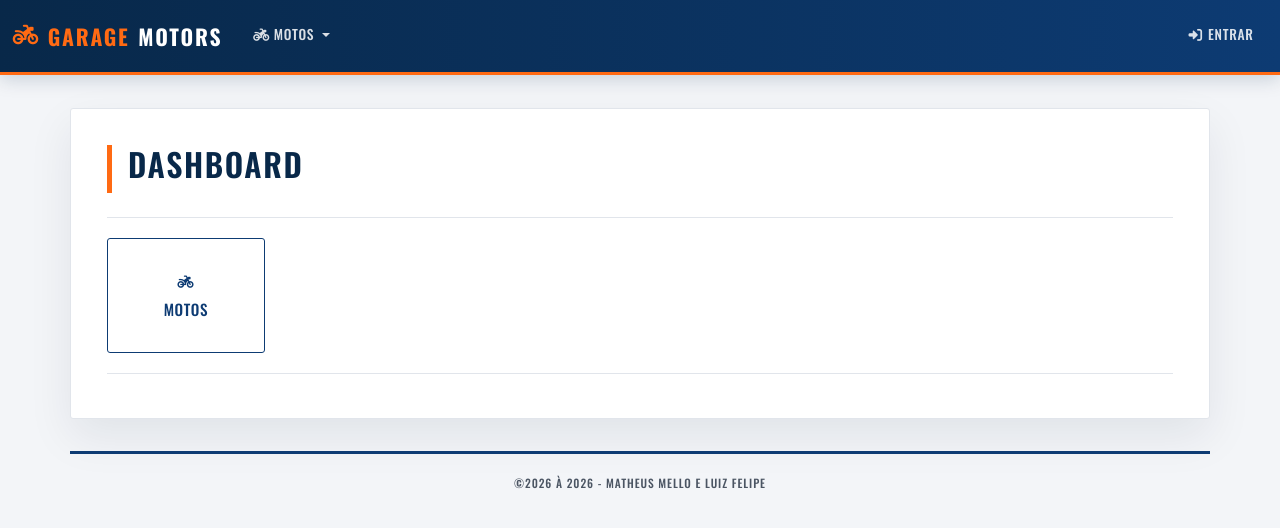
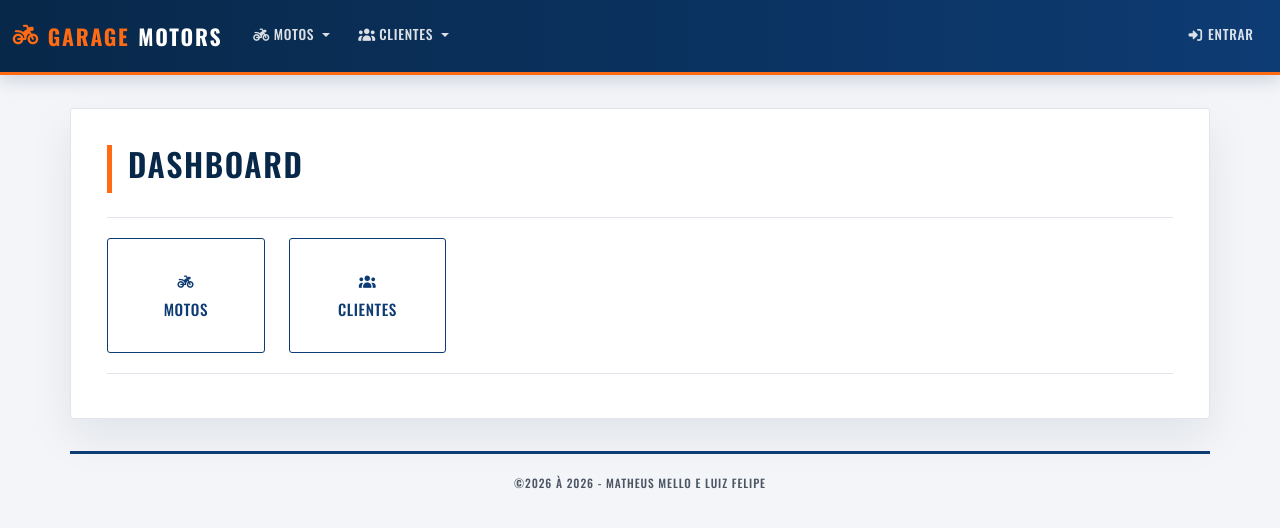
Before and after one commit to DogMello36/PW-4BIM, a PHP site: page /index.php?visitante=1 in a window 1280 px wide. Shown: the top 528 px of the page. Run offline with PHP 8.4, Linux system fonts and the light colour scheme; some libraries are stand-ins or nearby versions.

Commit message:
finalizado

```diff
--- a/inc/header.php
+++ b/inc/header.php
@@ -45,17 +45,18 @@
                     </ul>
                 </li>
 
-                <?php if (esta_logado()): ?>
                                 <li class="nav-item dropdown">
                     <a class="nav-link dropdown-toggle" href="#" role="button" data-bs-toggle="dropdown"
                         aria-expanded="false">
                         <i class="fa-solid fa-users"></i> Clientes
                     </a>
                     <ul class="dropdown-menu">
-                            <li><a class="dropdown-item" href="<?php echo BASEURL; ?>customers">
+                        <li><a class="dropdown-item" href="<?php echo BASEURL; ?>customers/">
                                 <i class="fa-solid fa-users"></i> Gerenciar Clientes</a></li>
+                        <?php if (esta_logado()): ?>
                             <li><a class="dropdown-item" href="<?php echo BASEURL; ?>customers/add.php">
                                     <i class="fa-solid fa-user-plus"></i> Novo Cliente</a></li>
+                        <?php endif; ?>
                     </ul>
                 </li>
 
@@ -72,7 +73,6 @@
                                     <i class="fa-solid fa-user-plus"></i> Novo Usuário</a></li>
                         </ul>
                     </li>
-                    <?php endif; ?>
                 <?php endif; ?>
 
             </ul>
--- a/index.php
+++ b/index.php
@@ -71,6 +71,22 @@ try {
 					</div>
 				</a>
 			</div>
+		<?php endif; ?>
+
+				<?php if (esta_logado()): ?>
+			<div class="col-xs-6 col-sm-3 col-md-2">
+				<a href="<?php echo BASEURL; ?>customers/add.php" class="btn btn-secondary">
+					<div class="row">
+						<div class="col-xs-12 text-center">
+							<i class="fa-solid fa-user-plus i"></i>
+						</div>
+						<div class="col-xs-12 text-center">
+							<p>Novo Cliente</p>
+						</div>
+					</div>
+				</a>
+			</div>
+		<?php endif; ?>
 
 		<div class="col-xs-6 col-sm-3 col-md-2">
 			<a href="<?php echo BASEURL; ?>customers/" class="btn btn-light">
@@ -112,7 +128,6 @@ try {
 				</a>
 			</div>
 		<?php endif; ?>
-		<?php endif; ?>
 
 	</div>
 
```
Lines whose indentation alone changed are shown as unchanged.
